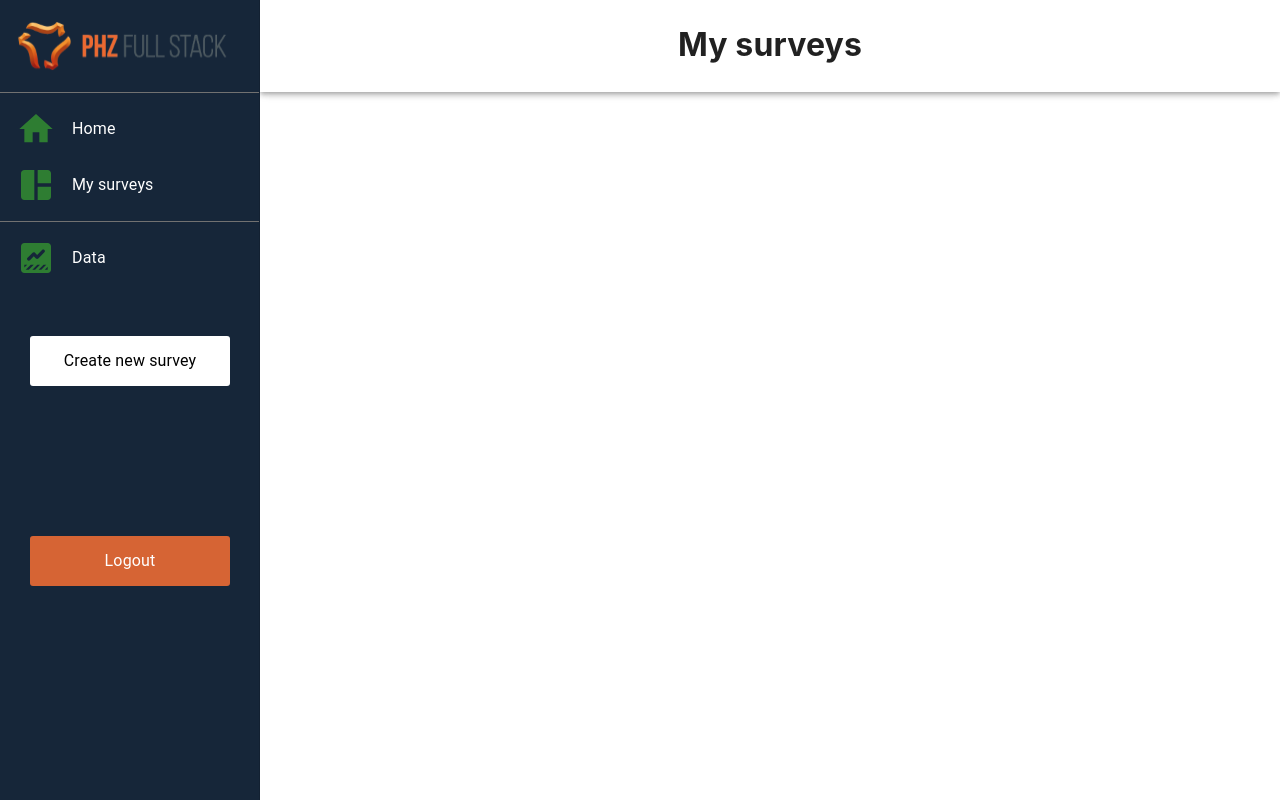
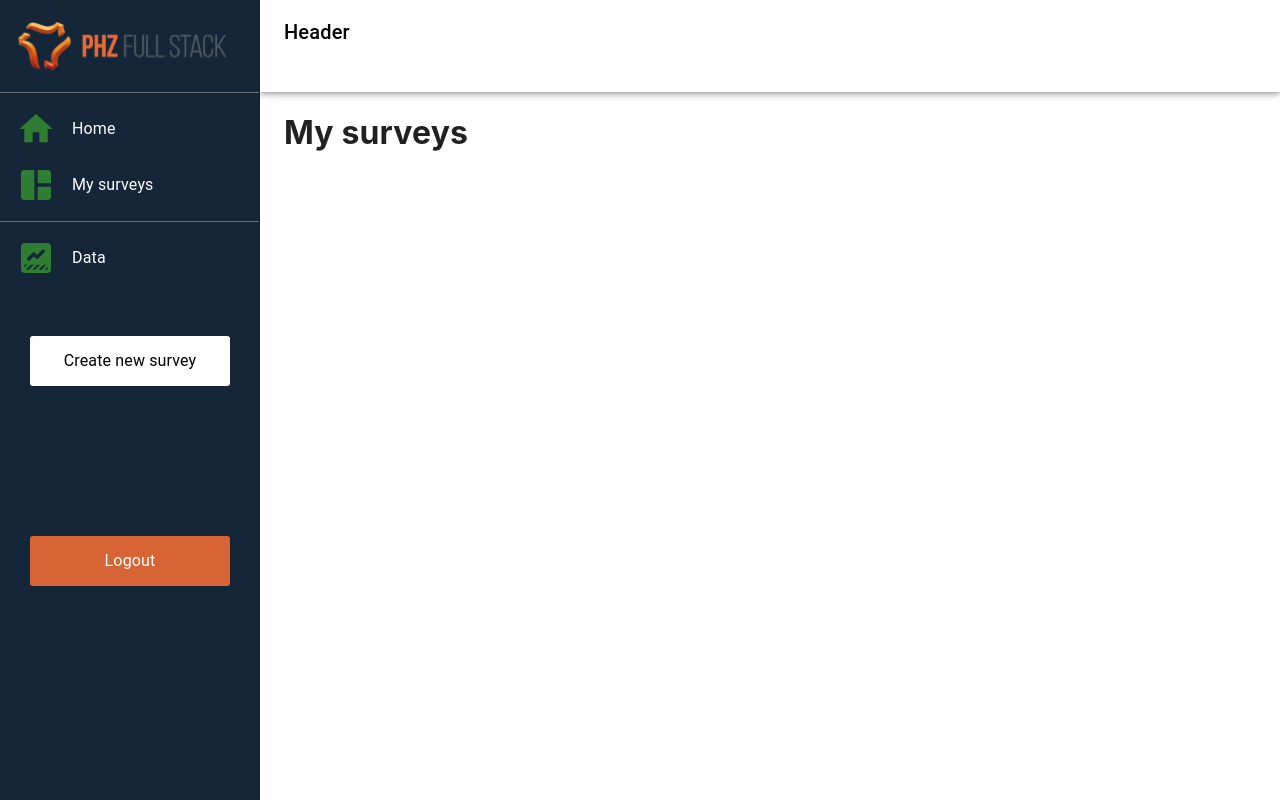
Before and after one commit to Termanty/PS-Dashboard, a React (Create React App) app: page /MySurveys in a window 1280 px wide. Built offline with nearby package versions, Linux system fonts and the light colour scheme.

Commit message:
Refactor componen structure

```diff
--- a/src/App.js
+++ b/src/App.js
@@ -3,7 +3,7 @@ import { BrowserRouter as Router, Routes, Route } from "react-router-dom";
 
 const Home = lazy(() => import("./components/pages/Home"));
 const MySurveys = lazy(() => import("./components/pages/MySurveys"));
-const Layout = lazy(() => import("./components/layout/Layout"));
+const Layout = lazy(() => import("./components/Layout"));
 const CreateNewSurvey = lazy(() =>
   import("./components/pages/CreateNewSurvey")
 );
--- /dev/null
+++ b/src/components/Header.jsx
@@ -0,0 +1,26 @@
+import AppBar from "@mui/material/AppBar";
+import Toolbar from "@mui/material/Toolbar";
+import Typography from "@mui/material/Typography";
+
+function Header() {
+  const drawerWidth = 260;
+  return (
+    <AppBar
+      position="fixed"
+      sx={{
+        width: `calc(100% - ${drawerWidth}px)`,
+        ml: `${drawerWidth}px`,
+        height: "92px",
+        backgroundColor: "transparent",
+      }}
+    >
+      <Toolbar>
+        <Typography variant="h6" noWrap component="div" color="black">
+          Header
+        </Typography>
+      </Toolbar>
+    </AppBar>
+  );
+}
+
+export default Header;
--- /dev/null
+++ b/src/components/Layout.jsx
@@ -0,0 +1,26 @@
+import React from "react";
+import Header from "./Header";
+import Main from "./Main";
+import Leftbar from "./LeftBar/Leftbar";
+import Box from "@mui/material/Box";
+import CssBaseline from "@mui/material/CssBaseline";
+import Toolbar from "@mui/material/Toolbar";
+
+function Layout({ children }) {
+  return (
+    <Box sx={{ display: "flex" }}>
+      <CssBaseline />
+      <Header />
+      <Leftbar />
+      <Box
+        component="main"
+        sx={{ flexGrow: 1, bgcolor: "background.default", p: 3 }}
+      >
+        <Toolbar />
+        <Main>{children}</Main>
+      </Box>
+    </Box>
+  );
+}
+
+export default Layout;
--- /dev/null
+++ b/src/components/LeftBar/Leftbar.jsx
@@ -0,0 +1,102 @@
+import React from "react";
+import { Link } from "react-router-dom";
+import { ReactComponent as Logo } from "./phz-logo-small.svg";
+import Drawer from "@mui/material/Drawer";
+import Box from "@mui/material/Box";
+import List from "@mui/material/List";
+import Divider from "@mui/material/Divider";
+import ListItem from "@mui/material/ListItem";
+import ListItemIcon from "@mui/material/ListItemIcon";
+import ListItemText from "@mui/material/ListItemText";
+import DataThresholdingRoundedIcon from "@mui/icons-material/DataThresholdingRounded";
+import AutoAwesomeMosaicIcon from "@mui/icons-material/AutoAwesomeMosaic";
+
+import { leftbarStyle } from "./Leftbar.style.js";
+import HomeIcon from "./HomeIcon";
+
+const drawerWidth = 260;
+
+function Leftbar() {
+  const classes = leftbarStyle();
+
+  return (
+    <Drawer
+      sx={{
+        width: drawerWidth,
+        flexShrink: 0,
+        "& .MuiDrawer-paper": {
+          width: drawerWidth,
+          boxSizing: "border-box",
+          height: "100%",
+          backgroundColor: "rgb(22, 38, 57)",
+          color: "white",
+        },
+      }}
+      variant="permanent"
+      anchor="left"
+    >
+      {/* <Logo /> */}
+      <Box
+        sx={{
+          height: "92px",
+          display: "flex",
+          justifyContent: "center",
+          alignItems: "center",
+        }}
+      >
+        <Logo />
+      </Box>
+      {/* <Toolbar /> */}
+      <Divider color="gray" />
+      <List>
+        <ListItem button key="Home" component={Link} to="/">
+          <ListItemIcon>
+            <HomeIcon color="success" sx={{ fontSize: 40 }} />
+          </ListItemIcon>
+          <ListItemText primary="Home" />
+        </ListItem>
+
+        <ListItem button key="My surveys" component={Link} to="/MySurveys">
+          <ListItemIcon>
+            <AutoAwesomeMosaicIcon color="success" sx={{ fontSize: 40 }} />
+          </ListItemIcon>
+          <ListItemText primary="My surveys" />
+        </ListItem>
+      </List>
+      <Divider color="gray" />
+      <List>
+        <ListItem button key="Data" component={Link} to="/Data">
+          <ListItemIcon>
+            <DataThresholdingRoundedIcon
+              color="success"
+              sx={{ fontSize: 40 }}
+            />
+          </ListItemIcon>
+          <ListItemText primary="Data" />
+        </ListItem>
+
+        <ListItem
+          sx={{ marginTop: "50px", textAlign: "center" }}
+          button
+          className={classes.addButton}
+          key={"Create new survey"}
+          component={Link}
+          to="/CreateNewSurvey"
+        >
+          <ListItemText primary={"Create new survey"} />
+        </ListItem>
+
+        <ListItem
+          sx={{ marginTop: "150px" }}
+          button
+          className={classes.logoutButton}
+          key={"Logout"}
+        >
+          <ListItemText primary={"Logout"} sx={{ textAlign: "center" }} />
+        </ListItem>
+      </List>
+    </Drawer>
+  );
+}
+
+export default Leftbar;
--- /dev/null
+++ b/src/components/Main.jsx
@@ -0,0 +1,7 @@
+import react from "react";
+
+function Main({ children }) {
+  return <div>{children}</div>;
+}
+
+export default Main;
--- a/src/components/bars/leftSidebar/Leftbar.jsx
+++ /dev/null
@@ -1,126 +0,0 @@
-import React from "react";
-import { Link } from "react-router-dom";
-import { ReactComponent as Logo } from "./phz-logo-small.svg";
-import Drawer from "@mui/material/Drawer";
-import Box from "@mui/material/Box";
-import CssBaseline from "@mui/material/CssBaseline";
-import AppBar from "@mui/material/AppBar";
-import Toolbar from "@mui/material/Toolbar";
-import List from "@mui/material/List";
-import Typography from "@mui/material/Typography";
-import Divider from "@mui/material/Divider";
-import ListItem from "@mui/material/ListItem";
-import ListItemIcon from "@mui/material/ListItemIcon";
-import ListItemText from "@mui/material/ListItemText";
-import DataThresholdingRoundedIcon from "@mui/icons-material/DataThresholdingRounded";
-import AutoAwesomeMosaicIcon from "@mui/icons-material/AutoAwesomeMosaic";
-
-import { leftbarStyle } from "./Leftbar.style.js";
-import HomeIcon from "./HomeIcon";
-
-const drawerWidth = 260;
-
-function Leftbar() {
-  const classes = leftbarStyle();
-
-  return (
-    <Box sx={{ display: "flex" }}>
-      <CssBaseline />
-      {/* header */}
-      <AppBar
-        position="fixed"
-        sx={{
-          width: `calc(100% - ${drawerWidth}px)`,
-          ml: `${drawerWidth}px`,
-          height: "92px",
-          backgroundColor: "transparent",
-        }}
-      >
-        <Toolbar>
-          <Typography variant="h6" noWrap component="div">
-            Header
-          </Typography>
-        </Toolbar>
-      </AppBar>
-
-      <Drawer
-        sx={{
-          width: drawerWidth,
-          flexShrink: 0,
-          "& .MuiDrawer-paper": {
-            width: drawerWidth,
-            boxSizing: "border-box",
-            height: "100%",
-            backgroundColor: "rgb(22, 38, 57)",
-            color: "white",
-          },
-        }}
-        variant="permanent"
-        anchor="left"
-      >
-        {/* <Logo /> */}
-        <Box
-          sx={{
-            height: 92,
-            display: "flex",
-            justifyContent: "center",
-            alignItems: "center",
-          }}
-        >
-          <Logo />
-        </Box>
-        {/* <Toolbar /> */}
-        <Divider color="gray" />
-        <List>
-          <ListItem button key="Home" component={Link} to="/">
-            <ListItemIcon>
-              <HomeIcon color="success" sx={{ fontSize: 40 }} />
-            </ListItemIcon>
-            <ListItemText primary="Home" />
-          </ListItem>
-
-          <ListItem button key="My surveys" component={Link} to="/MySurveys">
-            <ListItemIcon>
-              <AutoAwesomeMosaicIcon color="success" sx={{ fontSize: 40 }} />
-            </ListItemIcon>
-            <ListItemText primary="My surveys" />
-          </ListItem>
-        </List>
-        <Divider color="gray" />
-        <List>
-          <ListItem button key="Data" component={Link} to="/Data">
-            <ListItemIcon>
-              <DataThresholdingRoundedIcon
-                color="success"
-                sx={{ fontSize: 40 }}
-              />
-            </ListItemIcon>
-            <ListItemText primary="Data" />
-          </ListItem>
-
-          <ListItem
-            sx={{ marginTop: "50px", textAlign: "center" }}
-            button
-            className={classes.addButton}
-            key={"Create new survey"}
-            component={Link}
-            to="/CreateNewSurvey"
-          >
-            <ListItemText primary={"Create new survey"} />
-          </ListItem>
-
-          <ListItem
-            sx={{ marginTop: "150px" }}
-            button
-            className={classes.logoutButton}
-            key={"Logout"}
-          >
-            <ListItemText primary={"Logout"} sx={{ textAlign: "center" }} />
-          </ListItem>
-        </List>
-      </Drawer>
-    </Box>
-  );
-}
-
-export default Leftbar;
--- a/src/components/layout/Layout.js
+++ /dev/null
@@ -1,15 +0,0 @@
-import React from "react";
-import Leftbar from "../bars/leftSidebar/Leftbar";
-import { layoutstyle } from "./Layout.style.js";
-
-function Layout({ children }) {
-  const classes = layoutstyle();
-  return (
-    <div className={classes.root}>
-      <Leftbar />
-      <main>{children}</main>
-    </div>
-  );
-}
-
-export default Layout;
--- a/src/components/layout/Layout.style.js
+++ /dev/null
@@ -1,9 +0,0 @@
-import { makeStyles } from "@mui/styles";
-
-export const layoutstyle = makeStyles({
-  root: {
-    display: "flex",
-    textAlign: "center",
-    justifyContent: "center",
-  },
-});
```
Also changed, not shown: src/components/LeftBar/HomeIcon.js (renamed from src/components/bars/leftSidebar/HomeIcon.js), src/components/LeftBar/Leftbar.style.js (renamed from src/components/bars/leftSidebar/Leftbar.style.js), src/components/LeftBar/phz-logo-small.svg (renamed from src/components/bars/leftSidebar/phz-logo-small.svg).
